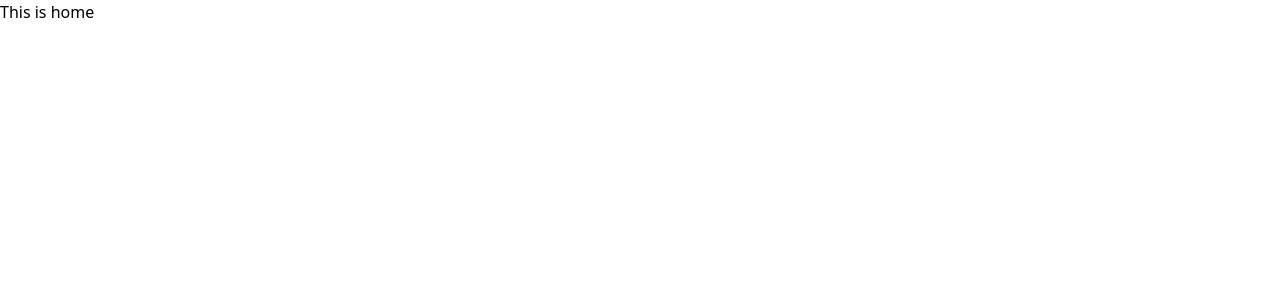
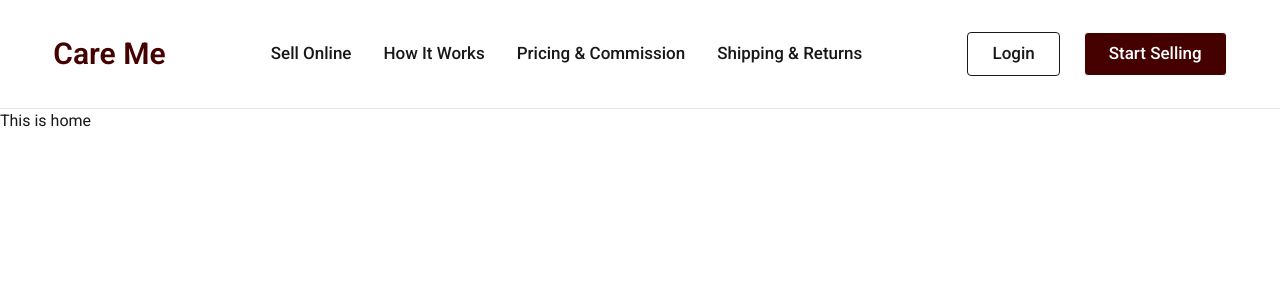
Before and after one commit to jahidhasan6676/fortune-tech-frontend-task, a React (Vite) app: page / in a window 1280 px wide. Shown: the top 300 px of the page. Built offline with nearby package versions, Linux system fonts and the light colour scheme.

Commit message:
Fully completed responsive navbar including desktop and mobile view

```diff
--- a/package.json
+++ b/package.json
@@ -11,6 +11,7 @@
   },
   "dependencies": {
     "@tailwindcss/vite": "^4.1.4",
+    "daisyui": "^5.0.28",
     "react": "^19.0.0",
     "react-dom": "^19.0.0",
     "react-icons": "^5.5.0",
--- a/src/components/Navbar.jsx
+++ /dev/null
@@ -1,17 +0,0 @@
-
-import { FaArrowRightToBracket } from "react-icons/fa6";
-import { FaCashRegister } from "react-icons/fa";
-import { Link } from "react-router-dom";
-
-const Navbar = () => {
-
-
-    return (
-     <div>
-        <h2>Hello nav</h2>
-     </div>
-
-  );
-};
-
-export default Navbar;
--- /dev/null
+++ b/src/components/navbar/Navbar.jsx
@@ -0,0 +1,103 @@
+import React, { useState } from "react";
+import { Link } from "react-router-dom";
+import "./navbar.css"
+
+const Navbar = () => {
+  const [isMenuOpen, setIsMenuOpen] = useState(false);
+
+  const menuLinks = [
+    { label: "Sell Online", },
+    { label: "How It Works",  },
+    { label: "Pricing & Commission",  },
+    { label: "Shipping & Returns",  },
+  ];
+
+  return (
+    <div className="bg-white border-b border-gray-200 sticky top-0 z-50 w-full">
+      <div className="w-11/12 mx-auto flex justify-between items-center py-8">
+        {/* Logo */}
+        <Link to="/" className="lg:text-3xl text-2xl font-semibold text-[#450000]">
+          Care Me
+        </Link>
+
+        {/* Desktop Menu */}
+        <ul className="hidden lg:flex items-center gap-8 navUl">
+          {menuLinks.map((link, idx) => (
+            <li key={idx}>
+              <Link className="hover:text-[#450000] navMenu text-[17px] font-medium transition">
+                {link.label}
+              </Link>
+            </li>
+          ))}
+        </ul>
+
+        {/* Right Side */}
+        <div className="flex items-center gap-3">
+          <div className="hidden lg:flex gap-6">
+            <button className="border px-6 py-2 text-[17px] font-medium rounded hover:bg-[#450000] hover:text-white transition cursor-pointer">Login</button>
+            <button className="border px-6 py-2 text-[17px] font-medium rounded bg-[#450000] text-white transition cursor-pointer">Start Selling</button>
+          </div>
+
+          {/* Mobile Menu Button */}
+          <div className="lg:hidden">
+            <button
+              onClick={() => setIsMenuOpen(true)}
+              className="w-10 h-10 flex items-center justify-center rounded-full hover:bg-gray-100"
+            >
+              <svg className="h-8 w-8" fill="none" viewBox="0 0 24 24" stroke="currentColor">
+                <path strokeLinecap="round" strokeLinejoin="round" strokeWidth="2" d="M4 6h16M4 12h16M4 18h16" />
+              </svg>
+            </button>
+          </div>
+        </div>
+      </div>
+
+      {/* Mobile Sidebar Menu */}
+      <div
+        className={`fixed top-0 right-0 h-full w-64 bg-white transform ${
+          isMenuOpen ? "translate-x-0" : "translate-x-full"
+        } transition-transform duration-300 ease-in-out z-50 lg:hidden border-l border-gray-200`}
+      >
+        <div className="flex justify-between items-center px-4 py-[38px] border-b border-gray-200">
+          <span className="text-xl text-[#450000]">Menu</span>
+          <button
+            onClick={() => setIsMenuOpen(false)}
+            className="hover:text-[#450000]"
+          >
+            <svg className="h-6 w-6" fill="none" viewBox="0 0 24 24" stroke="currentColor">
+              <path strokeLinecap="round" strokeLinejoin="round" strokeWidth="2" d="M6 18L18 6M6 6l12 12" />
+            </svg>
+          </button>
+        </div>
+
+        {/* Menu Links */}
+        <ul className="p-4 space-y-5">
+          {menuLinks.map((link, idx) => (
+            <li key={idx}>
+              <Link
+                onClick={() => setIsMenuOpen(false)}
+                className="block hover:text-[#450000] transition font-medium text-[17px]"
+              >
+                {link.label}
+              </Link>
+            </li>
+          ))}
+        </ul>
+
+        {/* Bottom Login/Start Selling */}
+        <div className="absolute bottom-0 left-0 right-0 p-4 border-t border-gray-200">
+          <div className="flex flex-col gap-2">
+            <button className="border px-3 py-[6px] text-[17px] font-medium rounded hover:bg-[#450000] hover:text-white transition">
+              Login
+            </button>
+            <button className="border px-3 py-[6px] text-[17px] font-medium rounded bg-[#450000] text-white transition">
+              Start Selling
+            </button>
+          </div>
+        </div>
+      </div>
+    </div>
+  );
+};
+
+export default Navbar;
--- /dev/null
+++ b/src/components/navbar/navbar.css
@@ -0,0 +1,8 @@
+@media (min-width: 1024px) and (max-width: 1170px) {
+    .navUl {
+      gap: 20px !important;
+    }
+    .navMenu{
+        font-size: 16px;
+    }
+  }
--- a/src/index.css
+++ b/src/index.css
@@ -1 +1,15 @@
+@import url('https://fonts.googleapis.com/css2?family=Roboto:ital,wght@0,100..900;1,100..900&display=swap');
+
 @import "tailwindcss";
+@plugin "daisyui";
+
+body{
+    font-family: "Roboto", sans-serif;
+}
+
+
+@media (min-width: 1024px) and (max-width: 1170px) {
+    .navLink {
+      gap: 5px;
+    }
+  }
--- a/src/layouts/MainLayout.jsx
+++ b/src/layouts/MainLayout.jsx
@@ -1,12 +1,17 @@
+
 import React from 'react';
 import { Outlet } from 'react-router-dom';
+import Navbar from '../components/navbar/Navbar';
+
 
 
 const MainLayout = () => {
     return (
         <div>
-
-            <Outlet/>
+            <Navbar />
+            <div>
+                <Outlet />
+            </div>
         </div>
     );
 };
```
Also changed, not shown: 1 other file (tests, documents, lock files or other folders).
